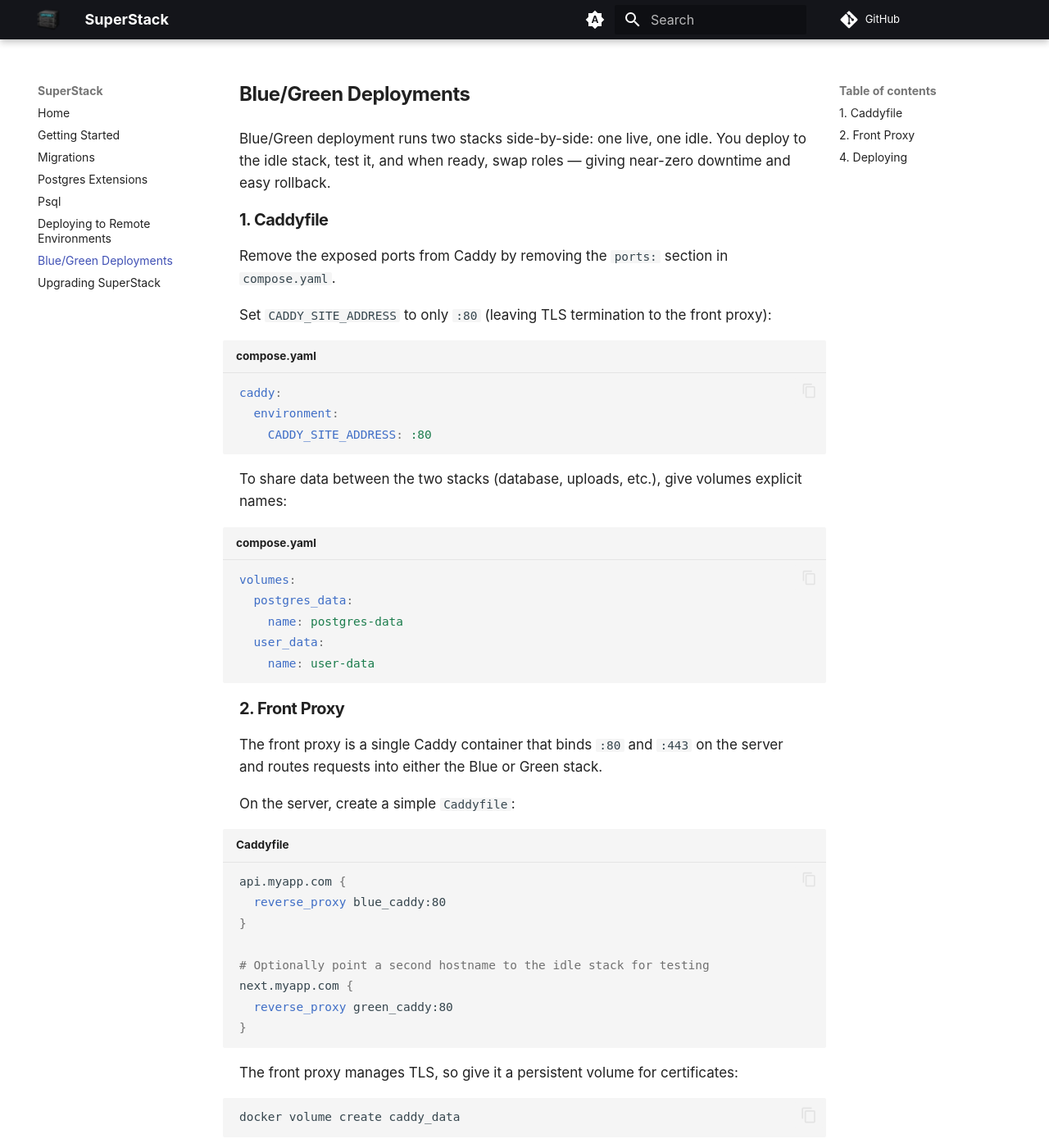
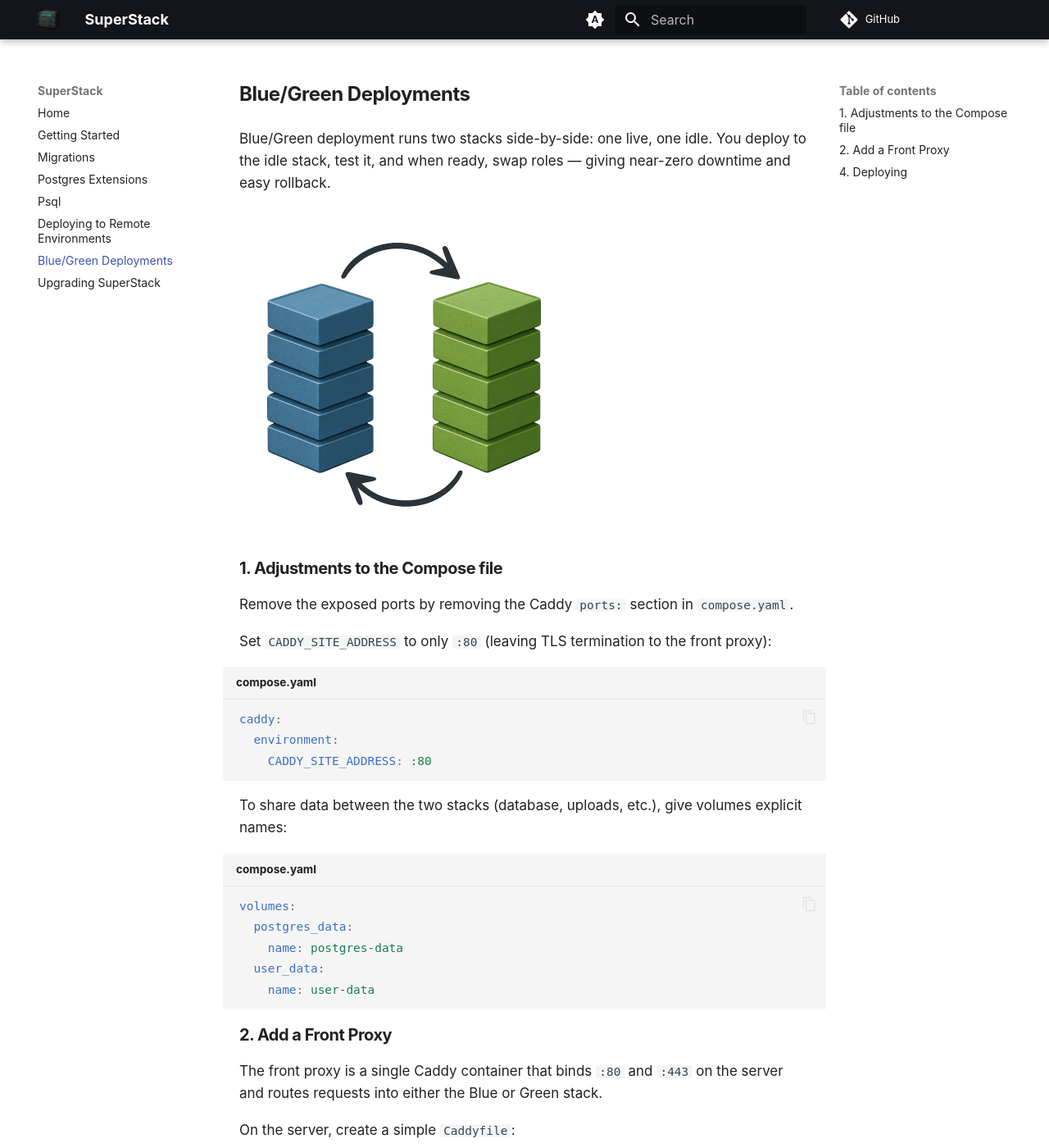
Before and after one commit to explodinglabs/superstack.docs, an MkDocs documentation site: the page built from docs/bluegreen.md, in a window 1280 px wide and 1400 px high. Shown: the whole window at 82% size. Built offline with MkDocs 1.6.1 and Material for MkDocs 9.7.7, drawn with Linux system fonts in a browser that asks for light colours; comment, search, counter and statistics services are not loaded.

Commit message:
Add bluegreen.png

````diff
--- a/docs/bluegreen.md
+++ b/docs/bluegreen.md
@@ -1,12 +1,12 @@
-# Blue/Green Deployments
-
 Blue/Green deployment runs two stacks side-by-side: one live, one idle. You
 deploy to the idle stack, test it, and when ready, swap roles — giving
 near-zero downtime and easy rollback.
 
-## 1. Caddyfile
+![Blue/Green](../assets/bluegreen.png)
 
-Remove the exposed ports from Caddy by removing the `ports:` section in
+## 1. Adjustments to the Compose file
+
+Remove the exposed ports by removing the Caddy `ports:` section in
 `compose.yaml`.
 
 Set `CADDY_SITE_ADDRESS` to only `:80` (leaving TLS termination to the front
@@ -29,7 +29,7 @@ volumes:
     name: user-data
 ```
 
-## 2. Front Proxy
+## 2. Add a Front Proxy
 
 The front proxy is a single Caddy container that binds `:80` and `:443` on the
 server and routes requests into either the Blue or Green stack.
````
Also changed, not shown: docs/structure.md (added, +16 -0 lines), docs/assets/bluegreen.png (added).
